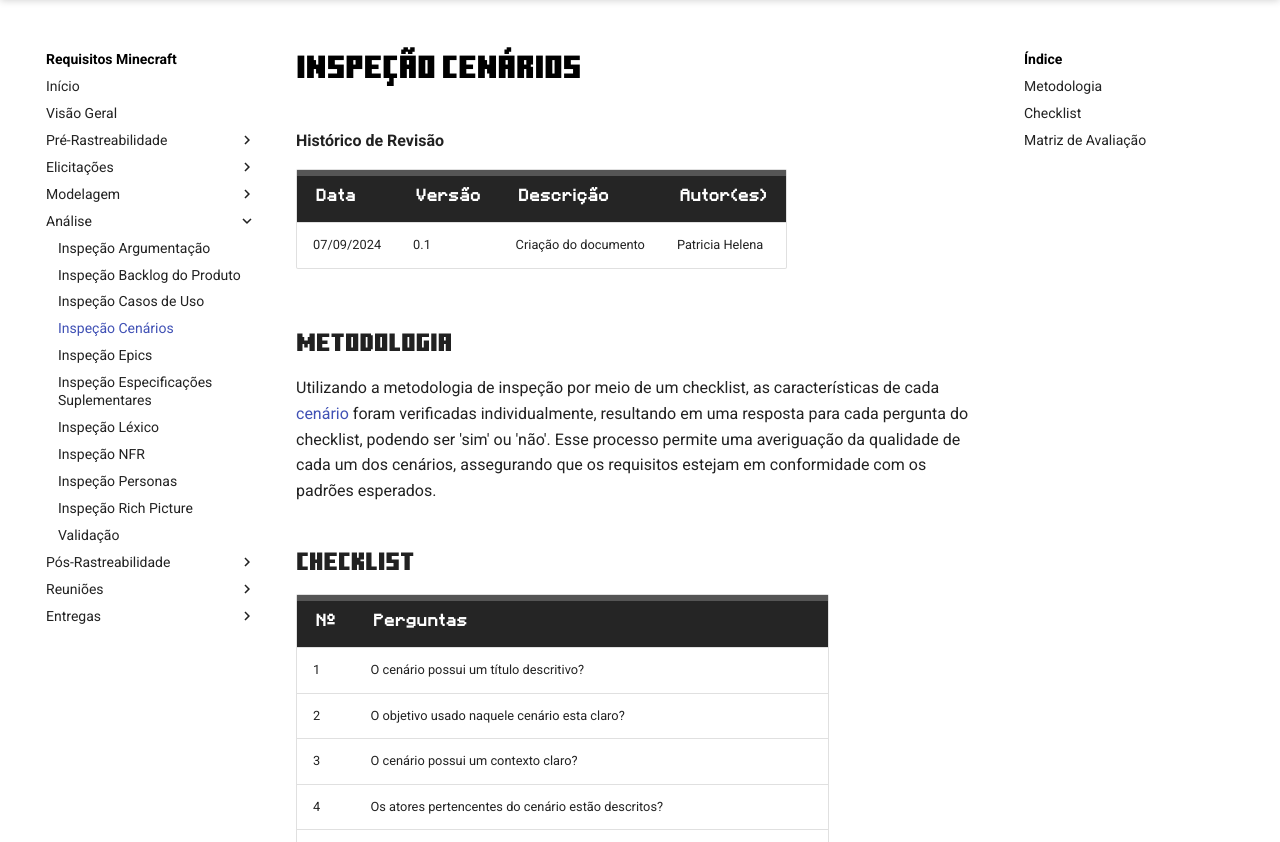
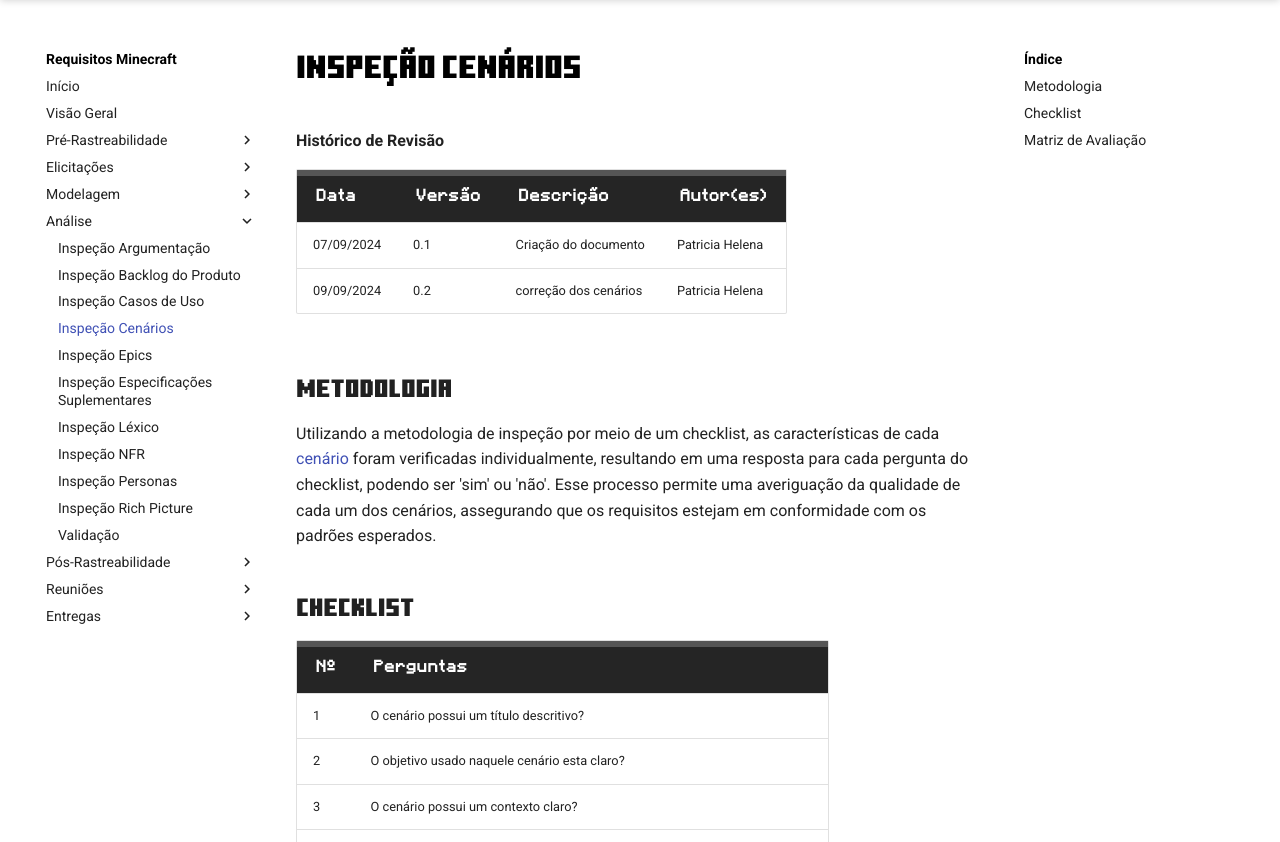
Before and after one commit to reqMinecraft2024/Requisitos-Minecraft, an MkDocs documentation site: the page built from docs/Analise/cenarios.md, in a window 1280 px wide and 900 px high, cut to the strip 58-900 px from the top of the window. Built offline with MkDocs 1.6.1 and Material for MkDocs 9.7.7, drawn with Linux system fonts in a browser that asks for light colours; some web fonts are replaced; comment, search, counter and statistics services are not loaded.

Commit message:
Historico revisao analise cenarios

```diff
--- a/docs/Analise/cenarios.md
+++ b/docs/Analise/cenarios.md
@@ -4,6 +4,8 @@
 | Data   | Versão  | Descrição | Autor(es)|
 | --- | --- | --- | --- |
 | 07/09/2024 | 0.1 | Criação do documento | Patricia Helena |
+| 09/09/2024 | 0.2 | correção dos cenários | Patricia Helena |
+
 
 
 ## Metodologia
```
